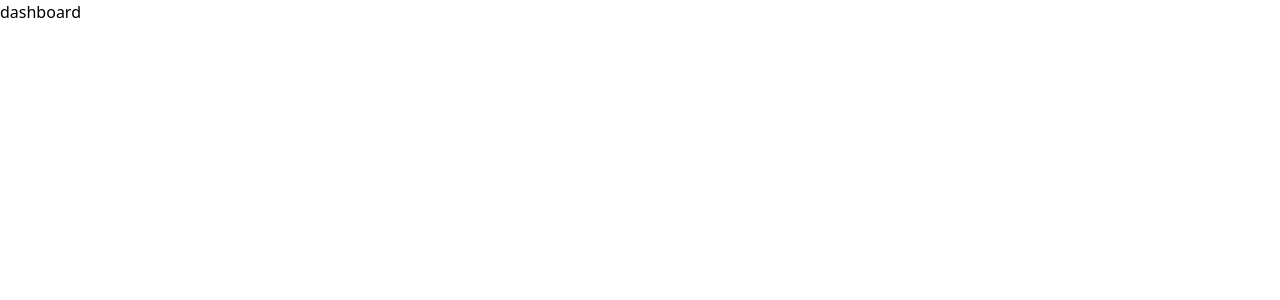
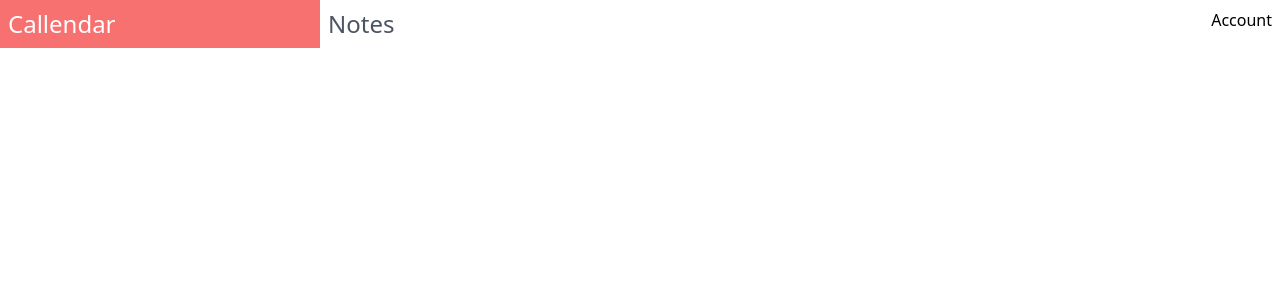
Before and after one commit to krzygrzywygrzy/Razjo_React, a React (Create React App) app: page /dashboard in a window 1280 px wide. Shown: the top 300 px of the page. Built offline with nearby package versions, Linux system fonts and the light colour scheme.

Commit message:
dashbord layout basics

```diff
--- a/src/App.js
+++ b/src/App.js
@@ -1,8 +1,8 @@
 import Home from "./components/home_page/home";
-import { BrowserRouter, Router, Switch, Route } from "react-router-dom";
+import { BrowserRouter, Route } from "react-router-dom";
 import LogIn from "./components/auth/login";
 import SignIn from "./components/auth/signin";
-import Dashboard from "./dashboard/dashboar";
+import Dashboard from "./components/dashboard/dashboard";
 
 function App() {
   return (
@@ -13,6 +13,7 @@ function App() {
         <Route path="/signin" exact component={SignIn} />
         <Route path="/dashboard" exact component={Dashboard} />
       </div>
+
     </BrowserRouter>
   );
 }
--- /dev/null
+++ b/src/components/dashboard/dashboard.js
@@ -0,0 +1,33 @@
+import React, { useState } from "react";
+
+export default function Dashboard() {
+  //dummy data, TODO: when api finished -> change
+  //TODO: design in Adobe XD
+  const [notes, setNotes] = useState(
+    {
+      content: "Lorem ipsum dolor sit amet.",
+      date: Date.now(),
+      key: 1,
+    },
+    {
+      content: "Ut fermentum ullamcorper est, eget.",
+      date: Date.now(),
+      key: 2,
+    }
+  );
+  return (
+    <div className="grid md:grid-cols-4 ">
+      <div className="md:col-span-1 bg-red-400 p-2">
+        <div className="text-2xl text-white  ">Callendar</div>
+      </div>
+      <div className="md:col-span-3 p-2">
+        <div className="flex flex-row justify-between">
+          <div className="text-2xl text-gray-600">Notes</div>
+          <div>Account</div>
+        </div>
+        {/*Display notes*/}
+        <div></div>
+      </div>
+    </div>
+  );
+}
--- a/src/components/home_page/heroSection.js
+++ b/src/components/home_page/heroSection.js
@@ -2,12 +2,12 @@ import React from "react";
 
 export default function HeroSection() {
   return (
-    <div className="md: grid grid-cols-3">
-      <div className="md: col-span-2  bg-red-400  text-white">
+    <div className="md:grid grid-cols-3">
+      <div className="md:col-span-2  bg-red-400  text-white">
         <div className="ml-40 mt-72 text-6xl antialiased">The only solution</div>
         <div className="ml-40 mb-72 text-6xl antialiased">for your clinic</div>
       </div>
-      <div className="md: col-span-1">
+      <div className="md:col-span-1">
           {/*Right side*/}
       </div>
     </div>
--- a/src/dashboard/dashboar.js
+++ /dev/null
@@ -1,7 +0,0 @@
-import React from "react";
-
-export default function Dashboard() {
-    return(
-        <div>dashboard</div>
-    );
-}
```
Also changed, not shown: src/components/home_page/header.js (+4 -4 lines), 2 other files (tests, documents, lock files or other folders).
